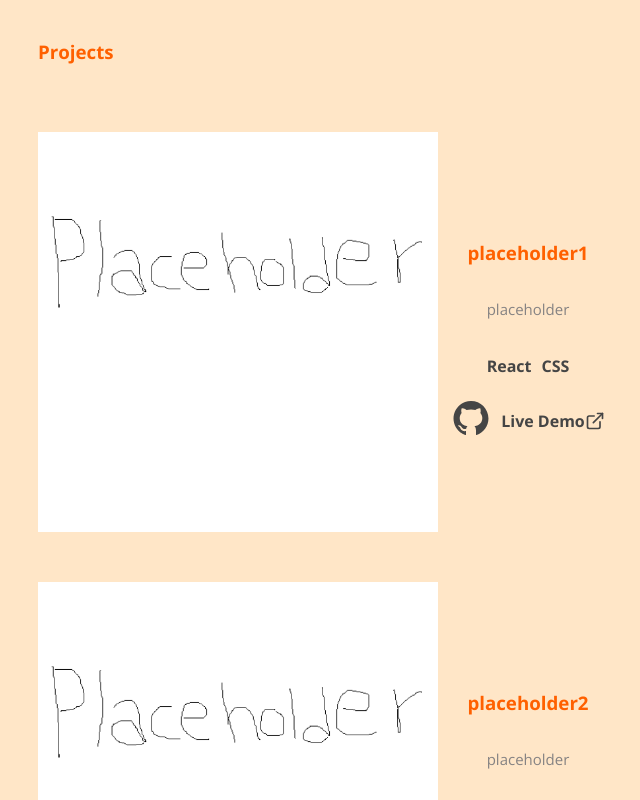
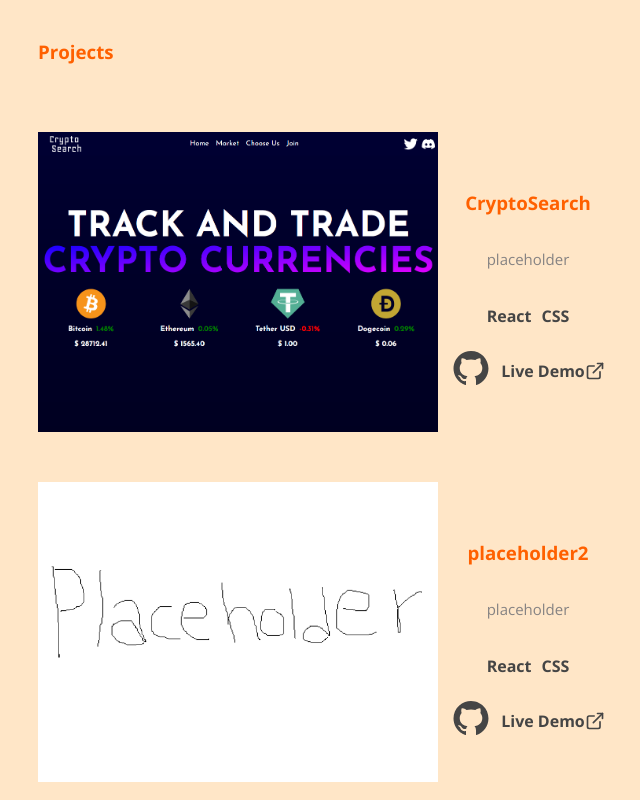
Before and after one commit to Joable/portfolio-vite, a React (Vite) app: page / in a window 1280 px wide. Shown: the part 1580-2380 px from the top of the page, without its empty margins (302-942 px from the left). Built offline with nearby package versions, Linux system fonts and the light colour scheme.

Commit message:
now 'ProjectItem' can get the css property values of the image and its container

```diff
--- a/src/Components/ProjectItem/ProjectItem.jsx
+++ b/src/Components/ProjectItem/ProjectItem.jsx
@@ -3,13 +3,35 @@ import { AiFillGithub } from 'react-icons/ai';
 import { FiExternalLink } from 'react-icons/fi';
 import { IconContext } from 'react-icons';
 
+import {
+    useEffect,
+    useState
+} from 'react';
+
 export default function ProjectItem({project}){
-    const {name, description, techStack, gitUrl, demoUrl, imgUrl} = project
+    const {name, description, techStack, gitUrl, demoUrl, imgUrl} = project;
+    const [containerStyles, setContainerStyle] = useState("");
+    const [imageStyles, setImageStyles] = useState("");
+
+    useEffect(() => {
+        setContainerStyle(window.getComputedStyle(document.getElementById('imageContainer')));
+
+        setImageStyles(window.getComputedStyle(document.getElementById('projectImage')));
+
+    } ,[]);
+
+    useEffect(() =>{
+        if(imageStyles !== "") console.log(imageStyles.getPropertyValue("height"));
+        }, [imageStyles])
+
+    useEffect(() =>{
+        if(containerStyles !== "") console.log(containerStyles.getPropertyValue("height"))
+        }, [containerStyles])
 
     return(
         <div className={styles.item}>
-            <div className={styles.itemImage}>
-                <img src={imgUrl} alt="Project" />
+            <div id='imageContainer' className={styles.itemImage}>
+                <img id='projectImage' src={imgUrl} alt="Project" />
             </div>
 
             <div className={styles.itemText}>
--- a/src/Components/ProjectItem/ProjectItem.module.css
+++ b/src/Components/ProjectItem/ProjectItem.module.css
@@ -2,12 +2,13 @@
 .item{
     display: flex;
     flex-direction: row;
-    max-height: 400px;
+    max-height: 300px;
     margin: 50px 0;
 }
 
 /* itemImage */
 .itemImage{
+    --image-scroll: 0px;
     max-width: 400px;
     max-height: 400px;
     overflow: hidden;
@@ -20,7 +21,7 @@
 }
 
 .itemImage img:hover{
-    transform: translate(0,-50%);
+    transform: translate(0,-75%);
 }
 
 /* itemText */
--- a/src/Components/Projects/ProjectsList.js
+++ b/src/Components/Projects/ProjectsList.js
@@ -1,11 +1,11 @@
 export const projectsList = [
     {
-        name:"placeholder1",
+        name:"CryptoSearch",
         description: "placeholder",
         techStack:["React", "CSS"],
         gitUrl:"#",
         demoUrl:"#",
-        imgUrl:"../../img/placeholder.png"
+        imgUrl:"../../img/projects/CryptoSearch.png"
     },
     {
         name:"placeholder2",
```
Also changed, not shown: public/img/projects/CryptoSearch.png (added), src/img/projects/CryptoSearch.png (added).
